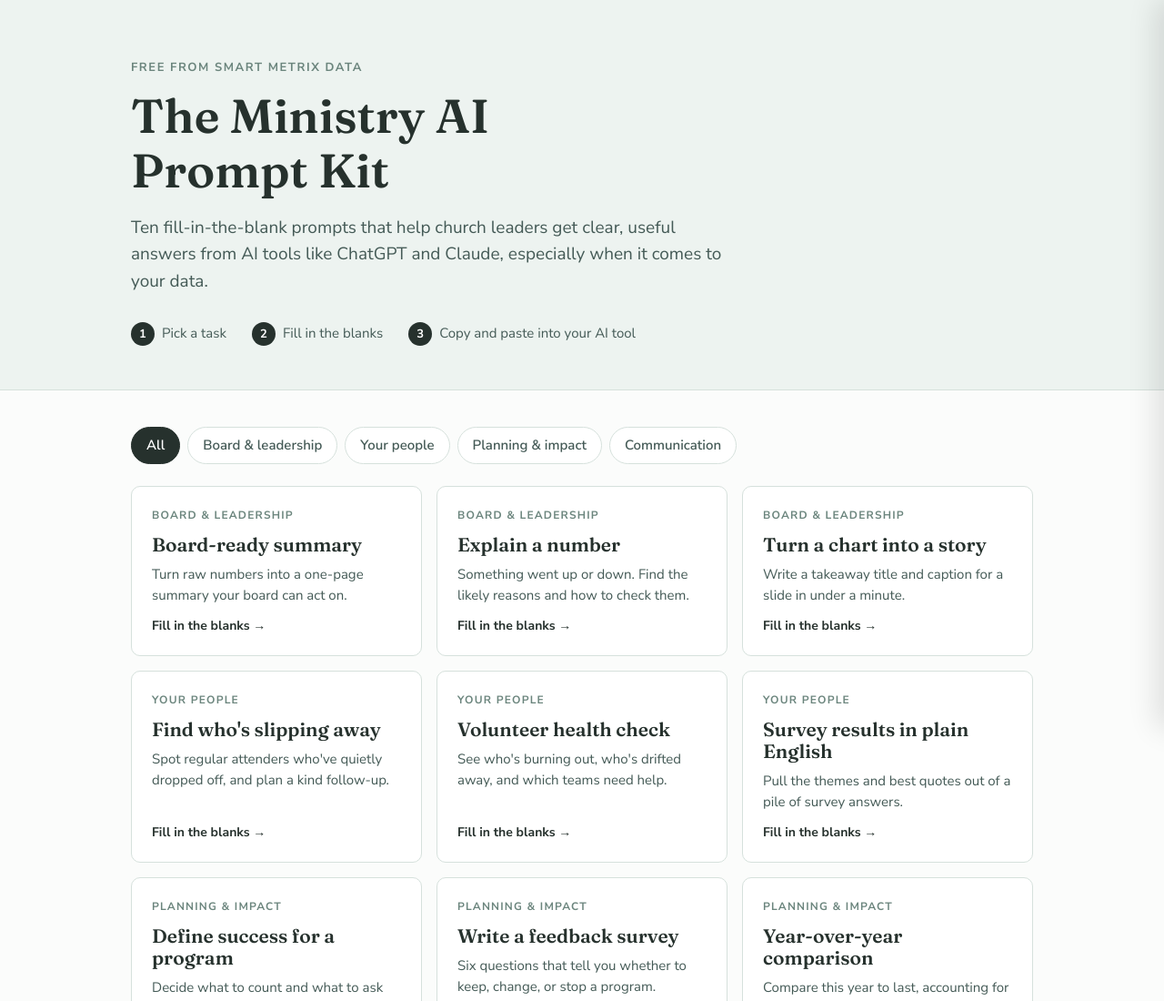
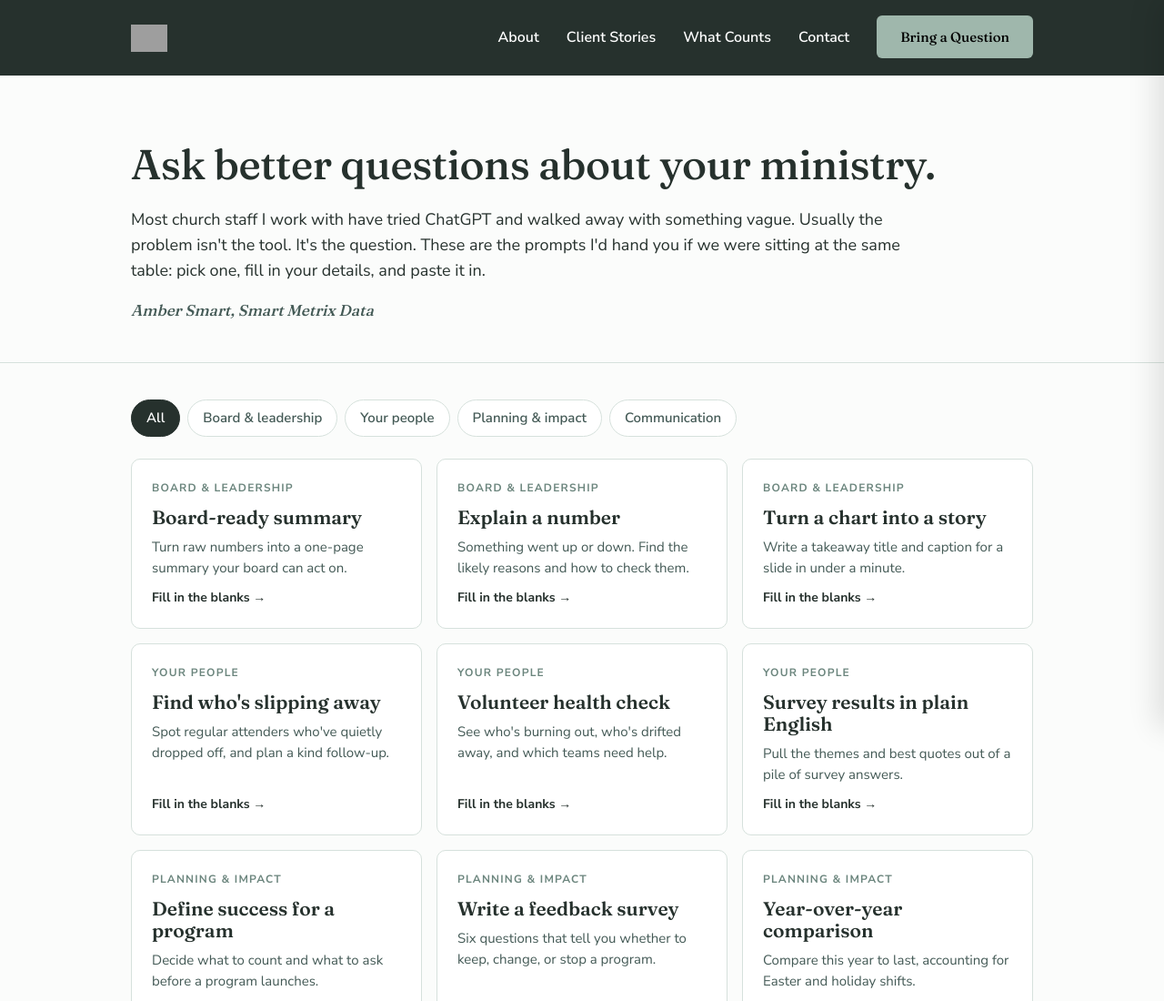
Before and after one commit to ambersmart/ministry-prompt-kit, a plain HTML site: page index.html in a window 1280 px wide. Shown: the top 1100 px of the page at 91% size. Drawn offline with Linux system fonts and the light colour scheme; grey boxes are pictures that could not be loaded.

Commit message:
Match smartmetrixdata.com top bar; rewrite header in Amber's voice
Co-Authored-By: Claude Opus 5.5 <noreply@anthropic.com>

```diff
--- a/index.html
+++ b/index.html
@@ -32,14 +32,33 @@
   a { color: var(--mid); }
   .wrap { max-width: 1040px; margin: 0 auto; padding: 0 24px; }
 
+  /* Top bar: matches smartmetrixdata.com */
+  .topbar { background: var(--ink); color: #fff; position: relative; z-index: 5; }
+  .topbar .wrap { display: flex; align-items: center; justify-content: space-between; height: 83px; }
+  .topbar .logo img { display: block; height: 30px; width: auto; }
+  .topbar ul { list-style: none; display: flex; align-items: center; gap: 30px; margin: 0; padding: 0; }
+  .topbar ul a { color: #fff; text-decoration: none; font-size: 16px; font-weight: 600; }
+  .topbar ul a:hover { color: var(--sage); }
+  .topbar ul a.cta { background: var(--sage); color: #000; padding: 14px 26px; border-radius: 6px; font-family: "Fraunces", Georgia, serif; font-weight: 500; font-size: 15px; }
+  .topbar ul a.cta:hover { background: #b4c8bf; color: #000; }
+  .menu-btn { display: none; background: none; border: 0; cursor: pointer; padding: 8px; }
+  .menu-btn span { display: block; width: 28px; height: 2px; background: #fff; margin: 6px 0; }
+  @media (max-width: 860px) {
+    .menu-btn { display: block; }
+    .topbar ul { display: none; position: absolute; top: 83px; left: 0; right: 0; flex-direction: column; align-items: flex-start; gap: 0; background: var(--ink); padding: 8px 24px 24px; }
+    .topbar ul.open { display: flex; }
+    .topbar ul li { width: 100%; }
+    .topbar ul a { display: block; padding: 14px 0; font-size: 18px; }
+    .topbar ul a.cta { display: inline-block; margin-top: 12px; padding: 14px 26px; }
+  }
+
   /* Hero */
-  header { background: var(--wash); border-bottom: 1px solid var(--line); }
-  .hero { padding: 64px 24px 48px; }
+  header { border-bottom: 1px solid var(--line); }
+  .hero { padding: 72px 24px 44px; }
   .eyebrow { text-transform: uppercase; letter-spacing: .12em; font-size: 13px; font-weight: 700; color: var(--green); margin-bottom: 14px; }
-  .hero h1 { font-size: clamp(34px, 5vw, 52px); max-width: 16ch; }
-  .hero p { max-width: 58ch; color: var(--mid); font-size: 19px; margin: 18px 0 0; }
-  .steps { display: flex; gap: 28px; flex-wrap: wrap; margin-top: 30px; font-size: 15px; color: var(--mid); }
-  .steps span b { display: inline-grid; place-items: center; width: 26px; height: 26px; border-radius: 50%; background: var(--ink); color: #fff; font-size: 13px; margin-right: 8px; }
+  .hero h1 { font-size: clamp(32px, 4.4vw, 46px); font-weight: 500; max-width: 30ch; letter-spacing: -.01em; }
+  .hero p { max-width: 80ch; color: var(--ink); font-size: 18px; margin: 20px 0 0; }
+  .hero .sig { font-family: "Fraunces", Georgia, serif; font-style: italic; color: var(--mid); font-size: 17px; margin-top: 16px; }
 
   /* Filters */
   .filters { display: flex; gap: 8px; flex-wrap: wrap; margin: 40px 0 24px; }
@@ -139,16 +158,25 @@
 </head>
 <body>
 
+<nav class="topbar" aria-label="Smart Metrix Data">
+  <div class="wrap">
+    <a class="logo" href="https://www.smartmetrixdata.com/"><img src="https://images.squarespace-cdn.com/content/v1/615763ef6f404d3ad0844bb9/ec4bf04b-d155-4af7-97dd-846397227763/SmartMetrix-Logo.png?format=500w" alt="Smart Metrix Data home"></a>
+    <button class="menu-btn" id="menu-btn" aria-label="Open menu" aria-expanded="false" aria-controls="menu"><span></span><span></span><span></span></button>
+    <ul id="menu">
+      <li><a href="https://www.smartmetrixdata.com/about-us">About</a></li>
+      <li><a href="https://www.smartmetrixdata.com/client-stories">Client Stories</a></li>
+      <li><a href="https://www.smartmetrixdata.com/what-counts">What Counts</a></li>
+      <li><a href="https://www.smartmetrixdata.com/contact-us">Contact</a></li>
+      <li><a class="cta" href="https://www.smartmetrixdata.com/contact-us">Bring a Question</a></li>
+    </ul>
+  </div>
+</nav>
+
 <header>
   <div class="wrap hero">
-    <div class="eyebrow">Free from Smart Metrix Data</div>
-    <h1>The Ministry AI Prompt Kit</h1>
-    <p>Ten fill-in-the-blank prompts that help church leaders get clear, useful answers from AI tools like ChatGPT and Claude, especially when it comes to your data.</p>
-    <div class="steps">
-      <span><b>1</b>Pick a task</span>
-      <span><b>2</b>Fill in the blanks</span>
-      <span><b>3</b>Copy and paste into your AI tool</span>
-    </div>
+    <h1>Ask better questions about your ministry.</h1>
+    <p>Most church staff I work with have tried ChatGPT and walked away with something vague. Usually the problem isn't the tool. It's the question. These are the prompts I'd hand you if we were sitting at the same table: pick one, fill in your details, and paste it in.</p>
+    <p class="sig">Amber Smart, Smart Metrix Data</p>
   </div>
 </header>
 
@@ -468,6 +496,13 @@ document.addEventListener("submit", async e => {
   }
 });
 
+// Phone menu toggle
+$("menu-btn").addEventListener("click", () => {
+  const open = $("menu").classList.toggle("open");
+  $("menu-btn").setAttribute("aria-expanded", open);
+  $("menu-btn").setAttribute("aria-label", open ? "Close menu" : "Open menu");
+});
+
 renderFilters();
 renderGrid();
 // Deep link: page.html#board-summary opens that prompt directly.
```
